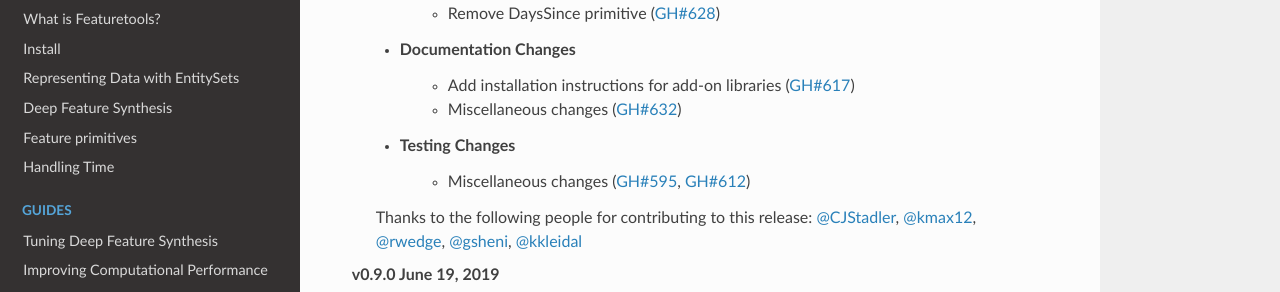
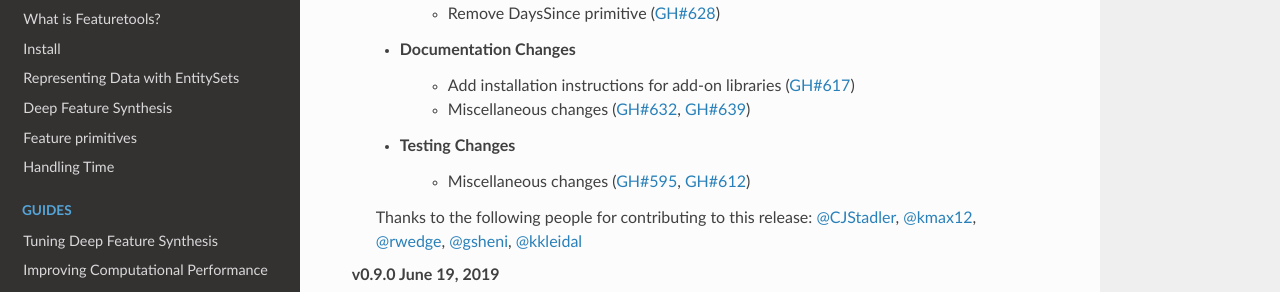
Before and after one commit to alteryx/featuretools, a Sphinx documentation site: the page built from docs/source/changelog.rst, in a window 1280 px wide and 900 px high, scrolled down 451 px. Shown: the part 158-450 px from the top of the window. Built offline with Sphinx 7.4.7 and the Read the Docs theme 2.0.0, drawn with Linux system fonts in a browser that asks for light colours; pages that are not in the unit, such as notebooks, are missing from menus.

Commit message:
update changelog

```diff
--- a/docs/source/changelog.rst
+++ b/docs/source/changelog.rst
@@ -20,7 +20,7 @@
         * Remove DaysSince primitive (:pr:`628`)
     * Documentation Changes
         * Add installation instructions for add-on libraries (:pr:`617`)
-        * Miscellaneous changes (:pr:`632`)
+        * Miscellaneous changes (:pr:`632`, :pr:`639`)
     * Testing Changes
         * Miscellaneous changes (:pr:`595`, :pr:`612`)
 
```
